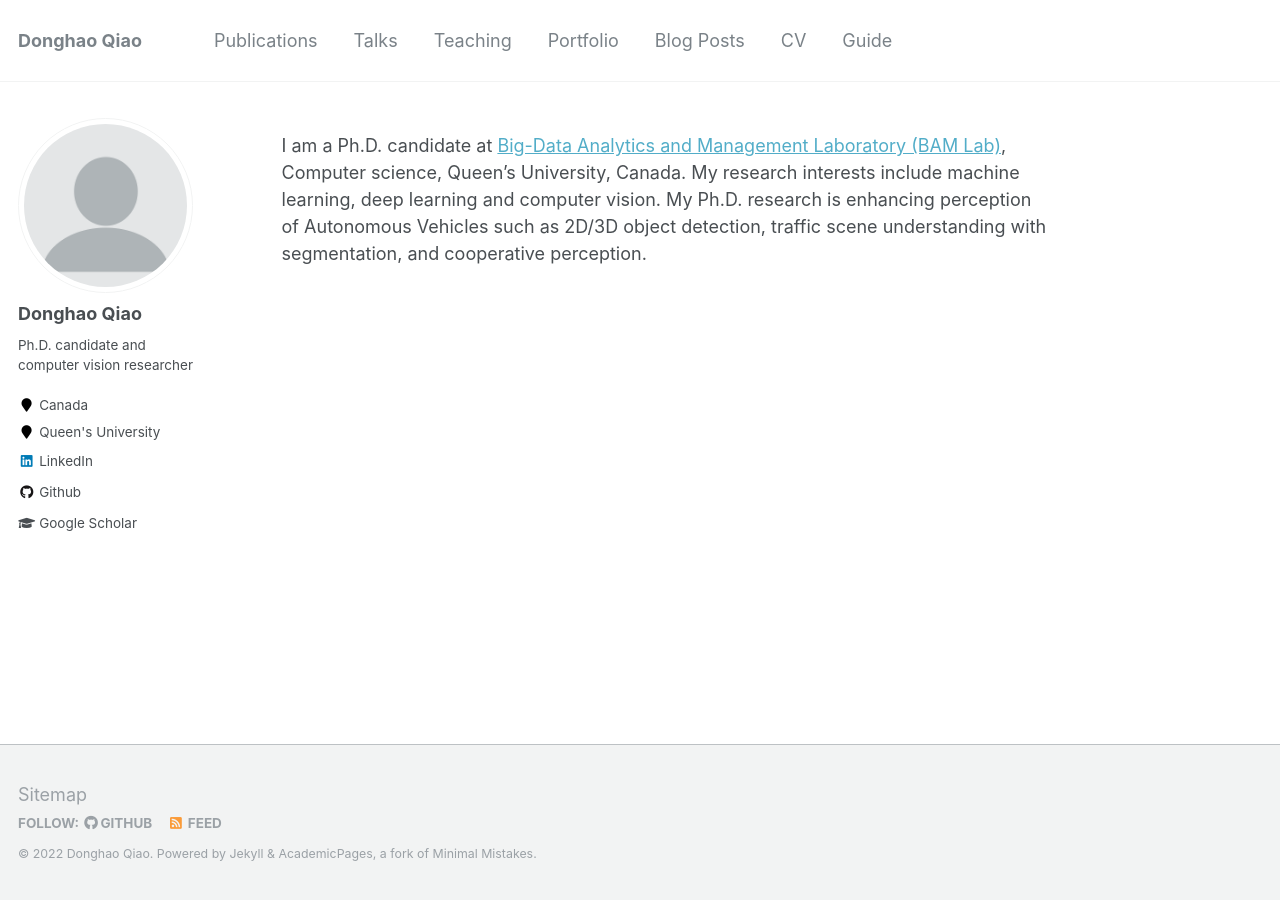
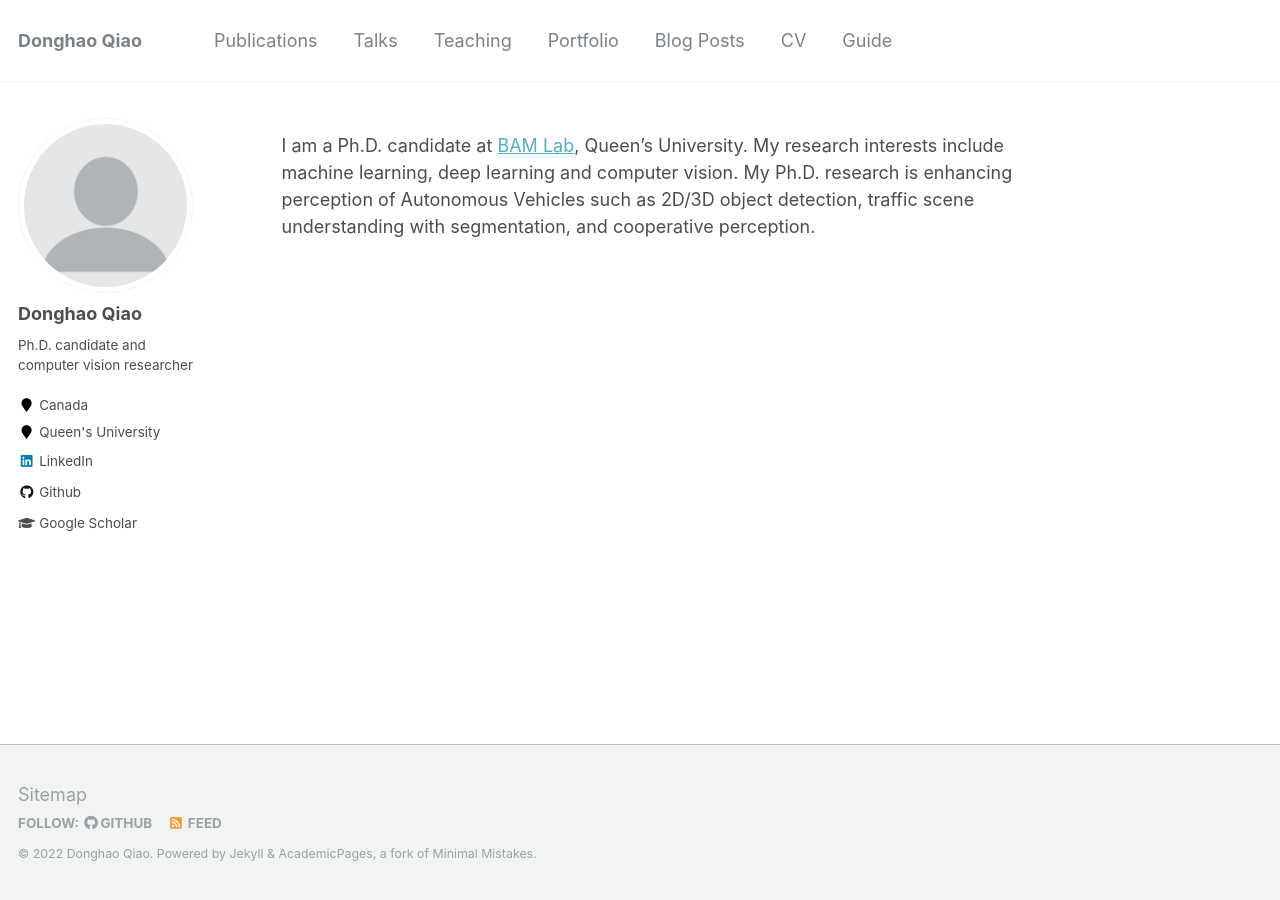
Before and after one commit to DonghaoQiao/DonghaoQiao.github.io, a Jekyll site: the page built from _pages/about.md, in a window 1280 px wide. Built offline with Jekyll 4.4.1, drawn with Linux system fonts in a browser that asks for light colours.

Commit message:
update about

```diff
--- a/_pages/about.md
+++ b/_pages/about.md
@@ -8,4 +8,4 @@ redirect_from:
   - /about.html
 ---
 
-I am a Ph.D. candidate at [Big-Data Analytics and Management Laboratory (BAM Lab)](https://research.cs.queensu.ca/home/farhana/bam-lab/), Computer science, Queen's University, Canada. My research interests include machine learning, deep learning and computer vision. My Ph.D. research is enhancing perception of Autonomous Vehicles such as 2D/3D object detection, traffic scene understanding with segmentation, and cooperative perception.
+I am a Ph.D. candidate at [BAM Lab](https://research.cs.queensu.ca/home/farhana/bam-lab/), Queen's University. My research interests include machine learning, deep learning and computer vision. My Ph.D. research is enhancing perception of Autonomous Vehicles such as 2D/3D object detection, traffic scene understanding with segmentation, and cooperative perception.
```
